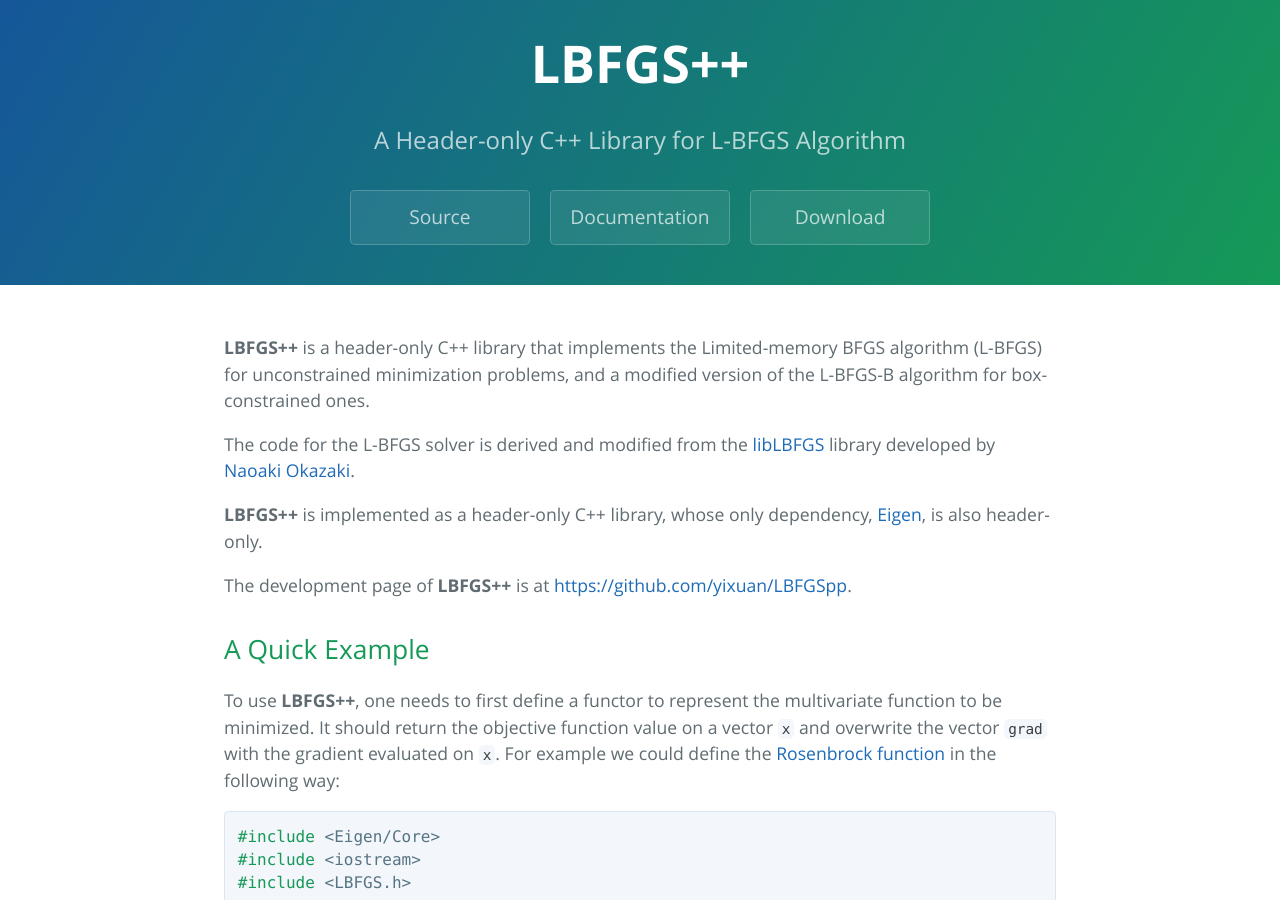
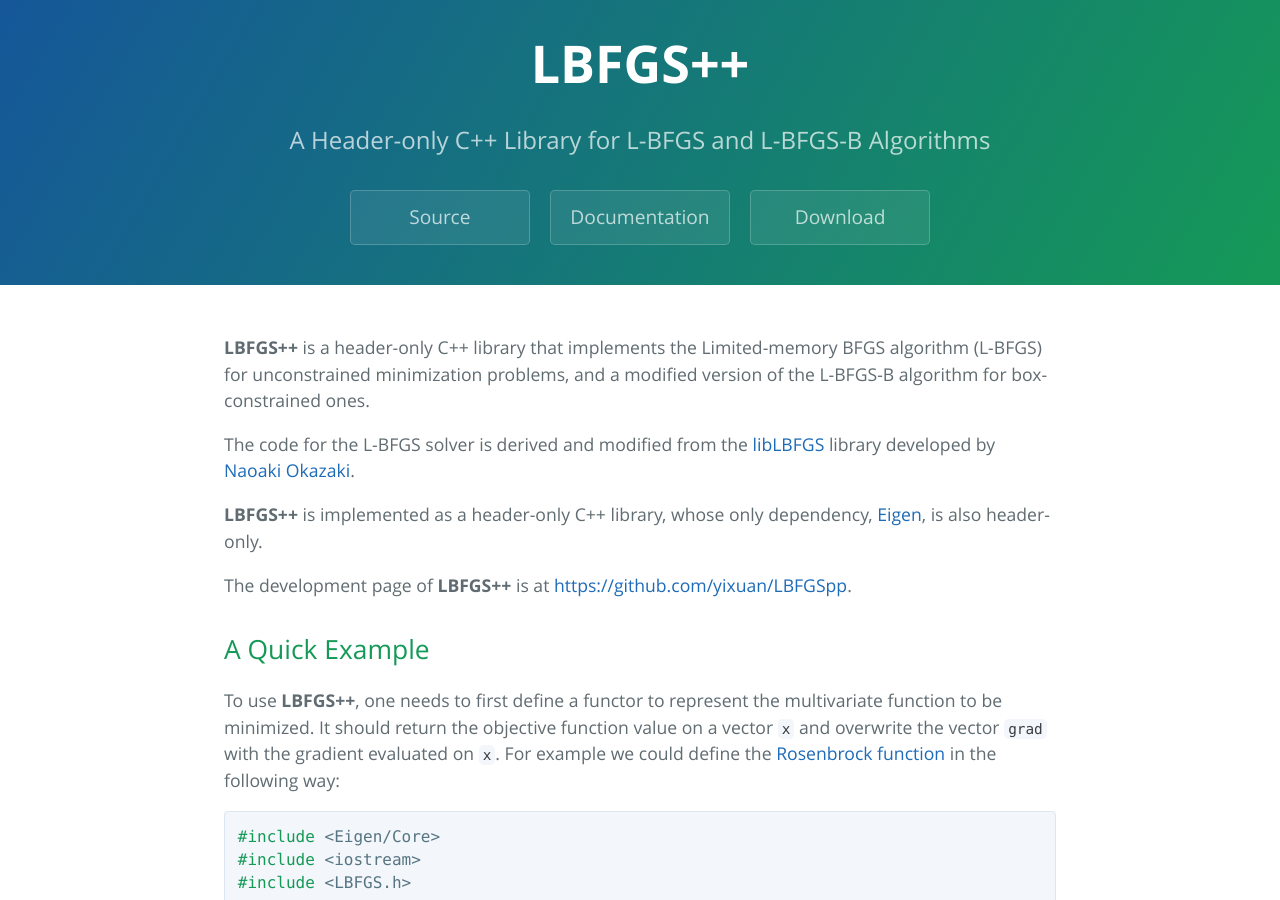
Before and after one commit to yixuan/LBFGSpp, a Jekyll site: the page built from index.md, in a window 1280 px wide and 900 px high. Built offline with Jekyll 4.4.1, drawn with Linux system fonts in a browser that asks for light colours.

Commit message:
update index page template

```diff
--- a/_layouts/default.html
+++ b/_layouts/default.html
@@ -22,7 +22,7 @@
 
     <section class="page-header">
       <h1 class="project-name">LBFGS++</h1>
-      <h2 class="project-tagline">A Header-only C++ Library for L-BFGS Algorithm</h2>
+      <h2 class="project-tagline">A Header-only C++ Library for L-BFGS and L-BFGS-B Algorithms</h2>
       <a href="https://github.com/yixuan/LBFGSpp/" class="btn">Source</a>
       <a href="doc/index.html" class="btn">Documentation</a>
       <a href="https://github.com/yixuan/LBFGSpp/zipball/master" class="btn">Download</a>
```
